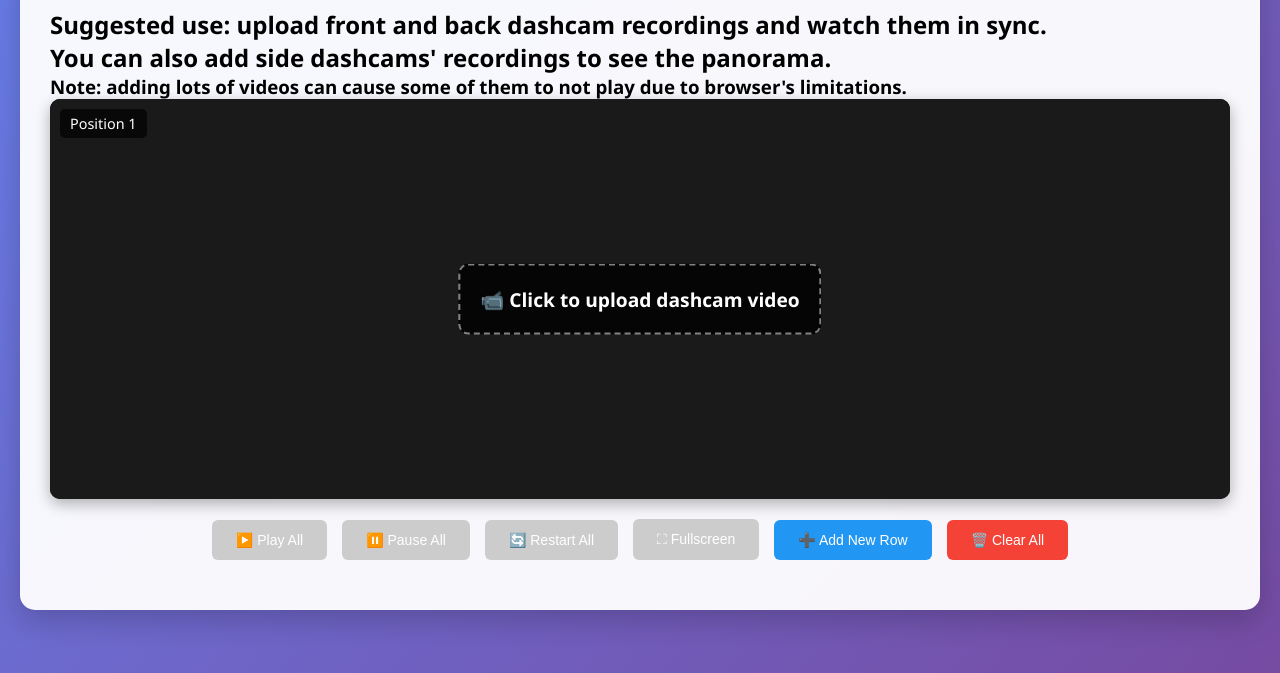
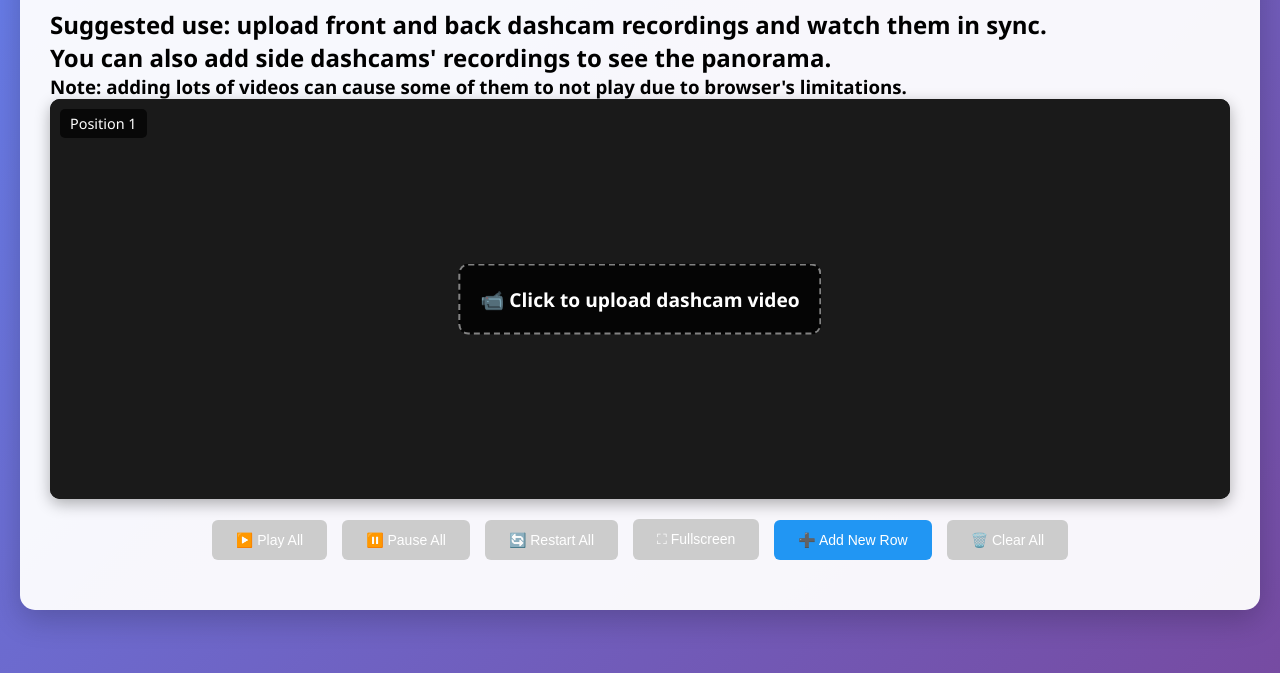
Before and after one commit to EvalVis/DashcamViewer, a website with bundled scripts: page public/index.html in a window 1280 px wide. Shown: the part 127-800 px from the top of the page. Built offline with nearby package versions, Linux system fonts and the light colour scheme.

Commit message:
Improve style

```diff
--- a/public/index.css
+++ b/public/index.css
@@ -159,6 +159,15 @@ h1 {
     background: #d32f2f;
 }
 
+.btn.danger:disabled {
+    background: #ccc !important;
+    cursor: not-allowed;
+}
+
+.btn.danger:disabled:hover {
+    background: #ccc !important;
+}
+
 .info-panel {
     background: #f5f5f5;
     border-radius: 8px;
```
